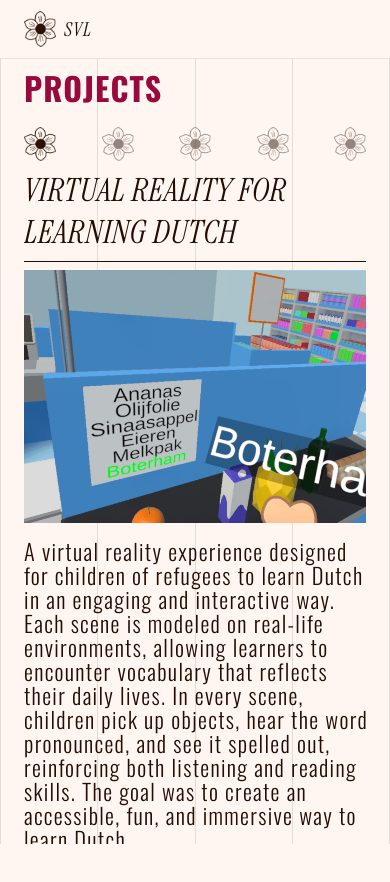
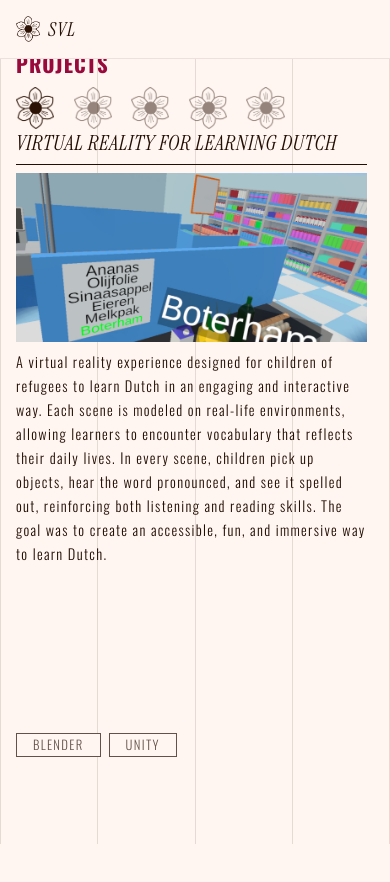
Before and after one commit to sophiavl/Portfolio_2025_react, a React (Vite) app: page /projects in a window 390 px wide. Shown: the top 882 px of the page. Built offline with nearby package versions, Linux system fonts and the light colour scheme; some icons are missing.

Commit message:
responsive fixes

```diff
--- a/src/components/Navbar.tsx
+++ b/src/components/Navbar.tsx
@@ -9,7 +9,7 @@ function Navbar({
   setNavbarOpen: (open: boolean) => void;
 }) {
   return (
-    <nav className='fixed top-0 left-0 w-full z-10 flex justify-between items-center h-[7dvh] bg-(--color-primary) px-6 border-b border-(--color-stroke)/30 xl:px-8 2xl:px-14'>
+    <nav className='fixed top-0 left-0 w-full z-10 flex justify-between items-center h-[7dvh] bg-(--color-primary) px-4 md:px-6 border-b border-(--color-stroke)/30 xl:px-8 2xl:px-14'>
       <Link
         className='flex items-center gap-2 xl:gap-4'
         to={"/"}
@@ -17,7 +17,7 @@ function Navbar({
         <img
           src='/images/LOGO.png'
           alt='Logo'
-          className='w-8 h-auto lg:w-10 2xl:w-12'
+          className='w-6 h-auto lg:w-10 2xl:w-12'
           width='32'
           height='36'
         ></img>
@@ -32,14 +32,14 @@ function Navbar({
           <Icon
             style={{ color: "#333333" }}
             icon='material-symbols-light:close'
-            width='48'
-            height='48'
+            width='36'
+            height='36'
           />
         ) : (
           <Icon
             icon='material-symbols-light:menu-rounded'
-            width='42'
-            height='42'
+            width='36'
+            height='36'
             style={{ color: "#333333" }}
           />
         )}
--- a/src/components/Tag.tsx
+++ b/src/components/Tag.tsx
@@ -4,7 +4,7 @@ type tagProps = {
 
 export default function Tag({ label }: tagProps) {
   return (
-    <div className='flex w-max h-8 px-6 py-[0.26rem] bg-(--color-primary) justify-center items-center border border-(--color-secondary)/70'>
+    <div className='flex w-max h-6 px-4 py-[0.26rem] bg-(--color-primary) justify-center items-center border border-(--color-secondary)/70'>
       <p className='tag-text text-(--color-secondary)/70'>{label}</p>
     </div>
   );
--- a/src/index.css
+++ b/src/index.css
@@ -75,7 +75,7 @@ letter-spacing: 1.05px;
 
 h1{
   font-family: 'Oswald', sans-serif;
-font-size: clamp(2rem, 3vw, 6rem);
+font-size: clamp(1.3rem, 3vw, 6rem);
 font-style: normal;
 font-weight: 700;
 line-height: normal;
@@ -93,7 +93,7 @@ letter-spacing: 0.04rem;
 
 h3{
 font-family: "Instrument Serif";
-font-size: clamp(2rem, 4vw, 2.8rem);
+font-size: clamp(1.3rem, 4vw, 2.8rem);
 font-weight: 400;
 line-height: normal;
 letter-spacing: 0.04rem;
@@ -109,12 +109,12 @@ letter-spacing: 0.0825rem;
 }
 
 .card-desc{
-  font-size: clamp(1.4rem, 1.6vw, 1.5rem);
+  font-size: clamp(0.9rem, 2.6vw, 1.5rem);
 line-height: clamp(1.5rem, 2vw, 3rem);
 }
 
 .tag-text{
-  font-size: 1.125rem;
+  font-size: clamp(0.8rem, 2.3vw, 1.1rem);
   font-family: "Oswald", sans-serif;
   line-height: 1rem;
 }
--- a/src/pages/Projects.tsx
+++ b/src/pages/Projects.tsx
@@ -72,15 +72,15 @@ function Projects() {
   return (
     <div
       ref={containerRef}
-      className='pin-container h-dvh flex flex-col justify-between pt-16 px-6 md:px-8 2xl:px-14 2xl:gap-6'
+      className='pin-container h-dvh flex flex-col justify-between pt-12 px-4 md:px-8 md:pt-16 2xl:px-14 2xl:gap-6'
     >
-      <div className='flex flex-col gap-4 justify-between'>
+      <div className='flex flex-col justify-between gap-2'>
         <h1 className='text-(--color-accent)'>PROJECTS</h1>
-        <div className='flex h-[4dvh] w-full justify-between md:w-1/2'>
+        <div className='flex h-[5dvh] w-3/4 justify-between md:w-1/2'>
           {projects.map((_, i) => (
             <img
               key={i}
-              className={`transition-opacity duration-300 w-8 h-auto lg:w-10 ${
+              className={`transition-opacity duration-300 w-auto h-full lg:w-10 ${
                 i === activeIndex ? "opacity-100" : "opacity-50"
               }`}
               src='/images/LOGO.png'
@@ -90,7 +90,7 @@ function Projects() {
         </div>
       </div>
 
-      <div className='h-[80dvh] overflow-hidden xl:h-[80dvh]'>
+      <div className='h-full overflow-hidden xl:h-[80dvh]'>
         <div
           ref={trackRef}
           className='flex w-fit h-full'
@@ -107,9 +107,9 @@ function Projects() {
                   <div className='h-px w-full bg-(--color-secondary)'></div>
                 </div>
                 <div className='flex flex-col justify-between w-full gap-6 h-full'>
-                  <div className='flex flex-col xl:flex-row gap-4'>
+                  <div className='flex flex-col gap-2 lg:gap-6 xl:flex-row '>
                     <div
-                      className='w-full bg-cover h-[30vh] md:h-[40vh] md:w-full order-1 lg:w-[30vw] lg:h-[30vw] lg:order-2 xl:w-[40vw] xl:h-[60vh]'
+                      className='w-full bg-cover h-[20vh] md:h-[40vh] md:w-full order-1 lg:w-[30vw] lg:h-[30vw] lg:order-2 xl:w-[40vw] xl:h-[60vh]'
                       style={{ backgroundImage: `url(${project.image})` }}
                     ></div>
 
```
